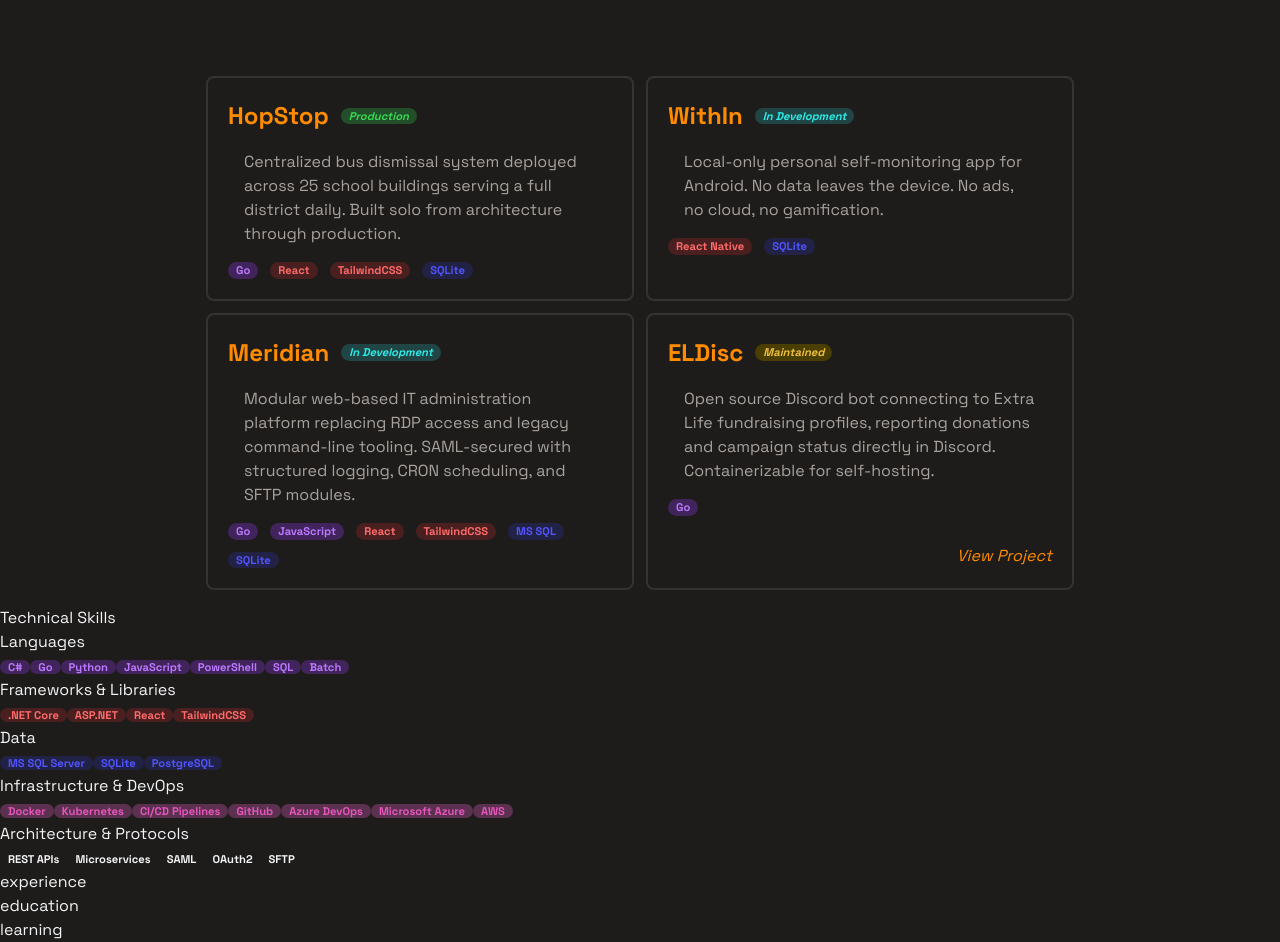
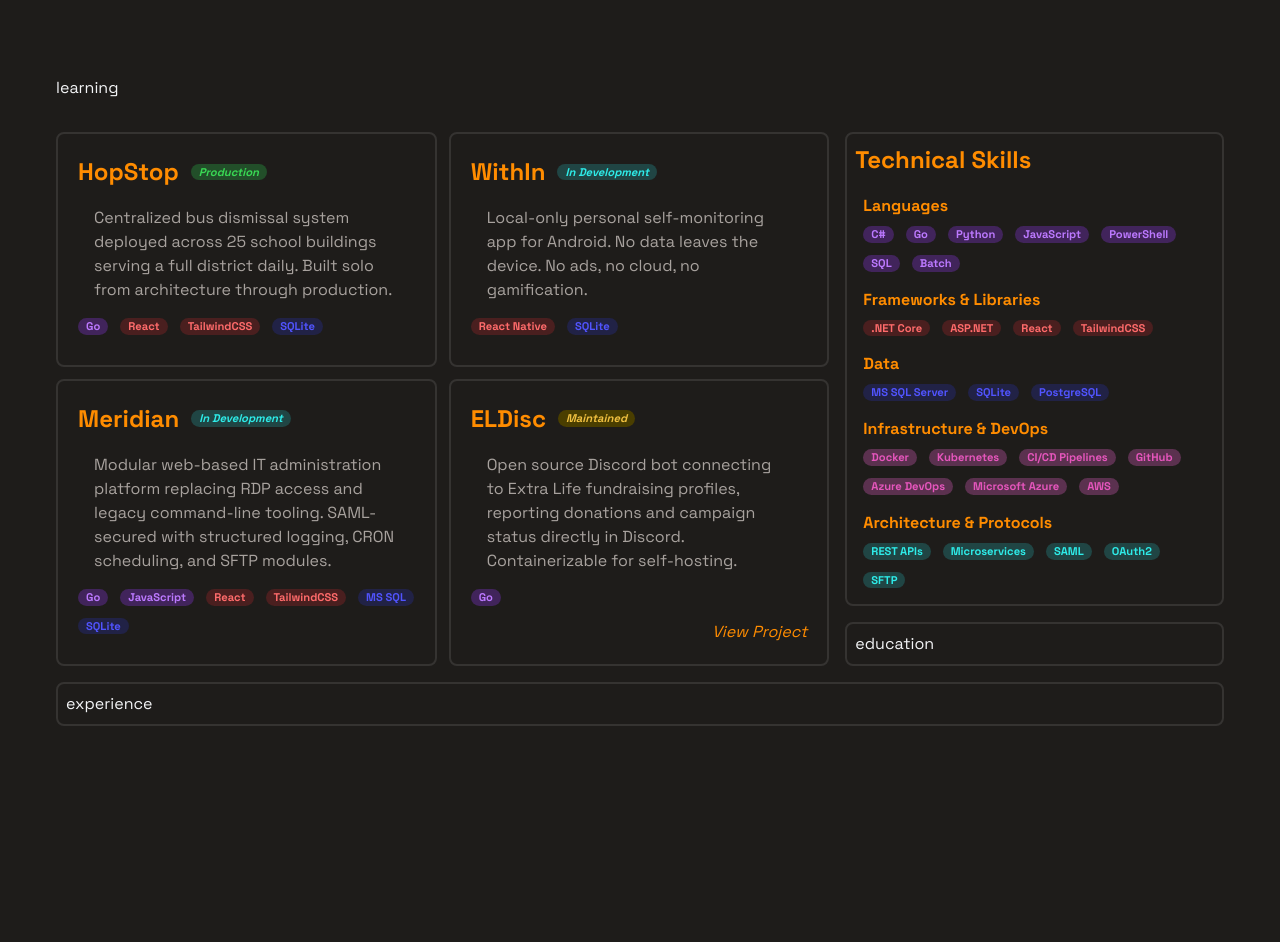
Before and after one commit to rdephillip/rdephillip-portfolio, a React (Vite) app: page / in a window 1280 px wide. Shown: the part 740-1682 px from the top of the page. After the commit the page ends 1482 px from the top, so only its background shows below. Built offline with nearby package versions, Linux system fonts and the light colour scheme.

Commit message:
refactor(layout): styling and layout

```diff
--- a/src/App.jsx
+++ b/src/App.jsx
@@ -15,12 +15,12 @@ function App() {
         heroExpanded={heroExpanded}
         setHeroExpanded={setHeroExpanded}
       />
-      <main className='panels'>
+      <Learning />
+      <main className='content-wrapper'>
         <Projects />
         <Skills />
+        <Education />
         <Experience />
-        <Education />
-        <Learning />
       </main>
     </div>
   )
--- a/src/components/sections/Education.jsx
+++ b/src/components/sections/Education.jsx
@@ -1,3 +1,3 @@
 export const Education = () => {
-    return <section>education</section>
+    return <section className="education">education</section>
 }
--- a/src/components/sections/Experience.jsx
+++ b/src/components/sections/Experience.jsx
@@ -1,3 +1,3 @@
 export const Experience = () => {
-    return <section>experience</section>
+    return <section className="experience">experience</section>
 }
--- a/src/components/sections/Learning.jsx
+++ b/src/components/sections/Learning.jsx
@@ -1,3 +1,3 @@
 export const Learning = () => {
-    return <section>learning</section>
+    return <section className="learning">learning</section>
 }
--- a/src/index.css
+++ b/src/index.css
@@ -123,9 +123,8 @@ body {
   display: grid;
   gap: 0.75rem;
   grid-template-columns: repeat(2, 1fr);
-  max-width: 900px;
-  margin: 0 auto;
-  padding: 1rem;
+  grid-column: 1 / 3;
+  grid-row: 1 / 3;
 }
 
 .project-card {
@@ -229,3 +228,86 @@ body {
   background-color: #5b314f;
   color:#e656bd;
 }
+
+.badge--protocol {
+  background-color: #204544;
+  color:#2eece9;
+}
+
+.skills__list {
+  display: flex;
+  flex-direction: column;
+  border: 2px solid rgba(255, 255, 255, 0.1);
+  border-radius: 0.5rem;
+  padding: 0.5rem;
+  grid-column: 3;
+  grid-row: 1;
+}
+
+.skills__title {
+  font-size: 1.5rem;
+  font-weight: bolder;
+  color: #FF8C00;
+  margin-bottom: 0.5rem;
+}
+
+.skill-category{
+  display: flex;
+  flex-direction: column;
+  padding: 0.5rem;
+}
+
+.skill-category__header {
+  display: flex;
+}
+
+.skill-category__name {
+  font-size: 1rem;
+  font-weight: bolder;
+  color: #FF8C00;
+  margin-bottom: 0.5rem;
+}
+
+.skill-category__items {
+  display: flex;
+  flex-wrap: wrap;
+  align-items: center;
+  gap: 0.75rem;
+}
+
+.experience {
+  display: flex;
+  flex-direction: column;
+  border: 2px solid rgba(255, 255, 255, 0.1);
+  border-radius: 0.5rem;
+  padding: 0.5rem;
+  grid-column: 1 / 4;
+  grid-row: 3;
+}
+
+.education {
+  display: flex;
+  flex-direction: column;
+  border: 2px solid rgba(255, 255, 255, 0.1);
+  border-radius: 0.5rem;
+  padding: 0.5rem;
+  grid-column: 3;
+  grid-row: 2;
+}
+
+.learning {
+  max-width: 1200px;
+  margin: 0 auto;
+  padding: 1rem;
+  gap: 1rem;
+}
+
+.content-wrapper {
+  display: grid;
+  grid-template-columns: repeat(3, 1fr);
+  grid-template-rows: auto auto auto;
+  max-width: 1200px;
+  margin: 0 auto;
+  padding: 1rem;
+  gap: 1rem;
+}
```
